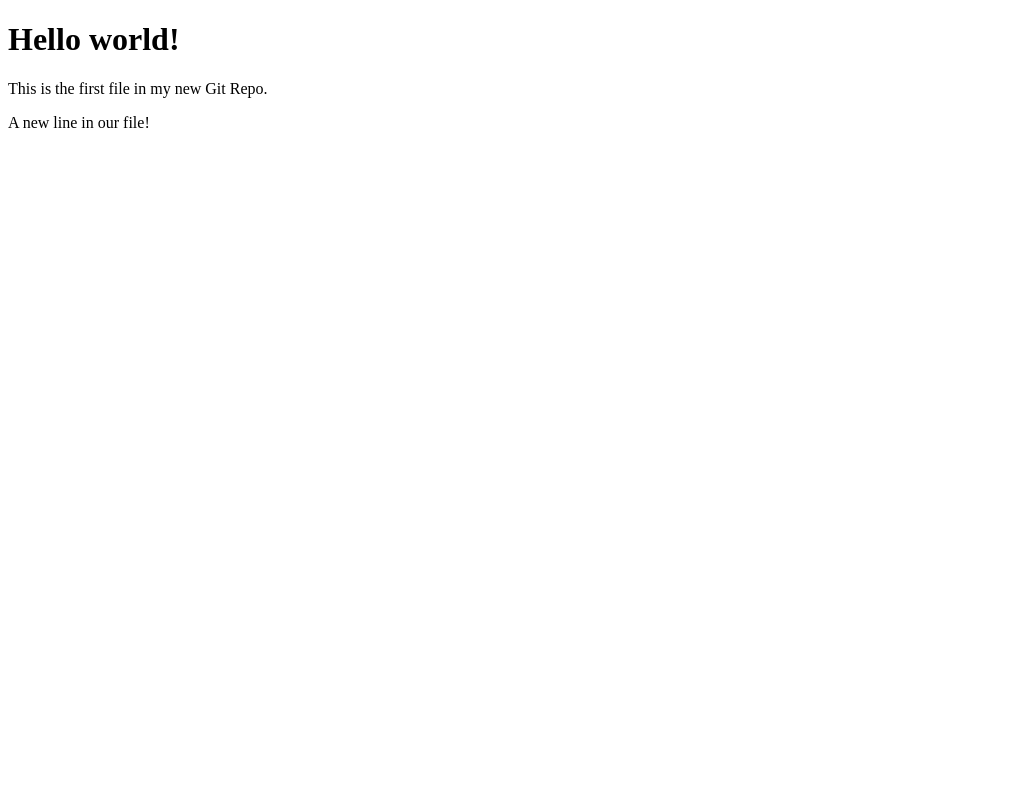
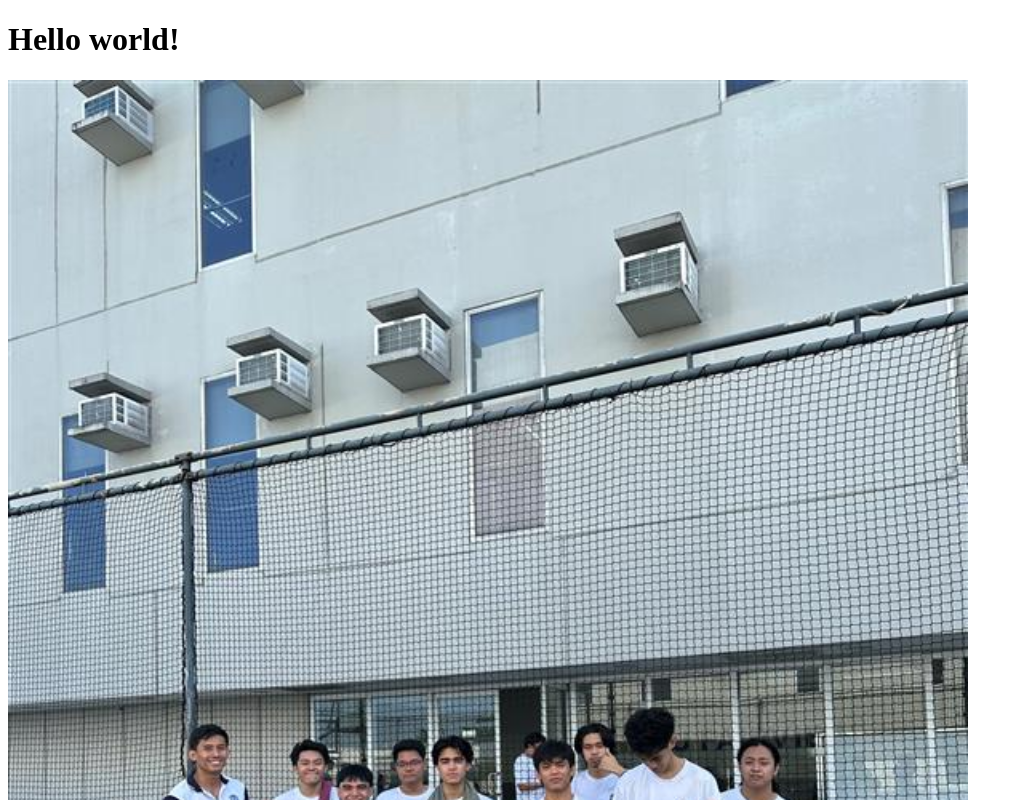
Before and after one commit to AdrianJ2105/hello-world, a plain HTML site: page index.html in a window 1280 px wide. Shown: the top 800 px of the page, without its empty margins (0-1023 px from the left). Drawn offline with Linux system fonts and the light colour scheme; files whose address does not match are found by name.

Commit message:
Added image to hello world!

```diff
--- a/index.html
+++ b/index.html
@@ -7,6 +7,8 @@
 <body>
 
 <h1>Hello world!</h1>
+<div><img src="C:\Users\Adrian Flores\miproyekto\Image.jpg" alt="Hello World from Space"
+style="width:100%;max-width:960px"></div>
 <p>This is the first file in my new Git Repo.</p>
 <p>A new line in our file!</p>
 
```
Also changed, not shown: Image.jpg (added).
